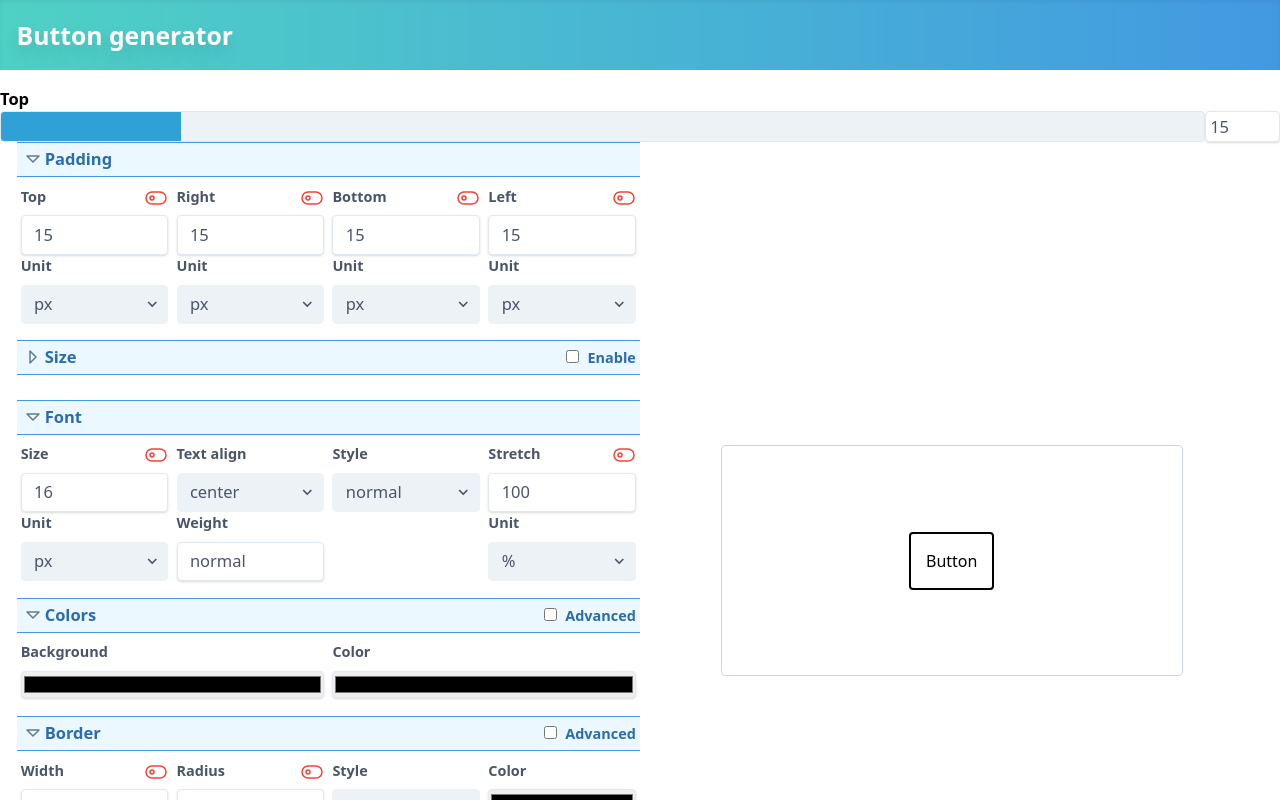
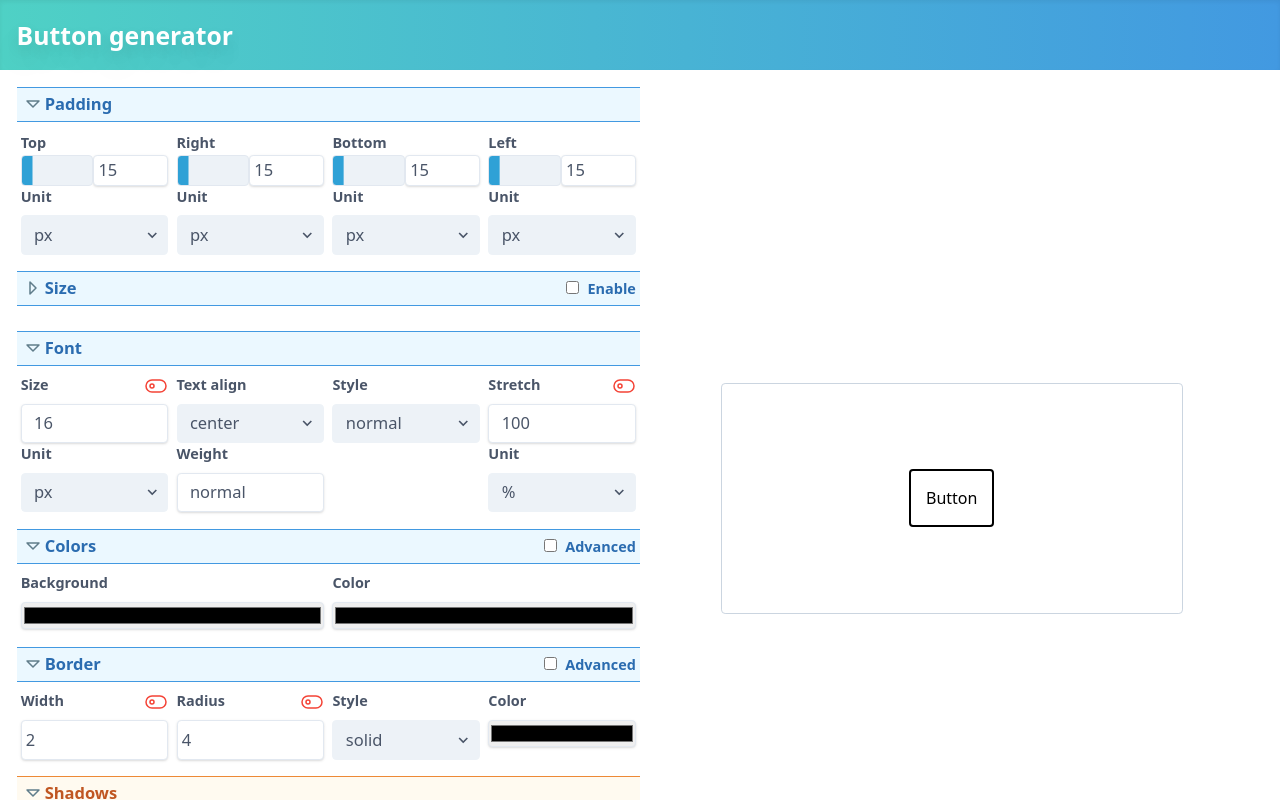
Before and after one commit to Matej-ch/button-generator, a Vue app: page / in a window 1280 px wide. Built offline with nearby package versions, Linux system fonts and the light colour scheme.

Commit message:
ne range slider added to padding

```diff
--- a/src/components/btnGenerator.vue
+++ b/src/components/btnGenerator.vue
@@ -1,8 +1,6 @@
 <template>
 <div class="flex flex-col h-screen justify-between overflow-auto">
     <header-component/>
-
-    <number-input label="Top" :min=0 :max=100 :step=1 :value=15 />
 
     <div class="flex flex-wrap w-full lg:px-4 px-1">
         <div class="flex flex-col flex-wrap lg:w-1/2 sm:w-full">
@@ -46,12 +44,10 @@ import FooterComponent from "@/components/footerComponent";
 import FontOpt from "@/components/fontOpt";
 import ColorOpt from "@/components/colorOpt";
 import ShadowOpt from "@/components/shadowOpt";
-import numberInput from "@/components/numberInput";
 
 export default {
     name: "btnGenerator",
     components: {
-        numberInput,
         ShadowOpt,
         ColorOpt, FontOpt, FooterComponent, HeaderComponent, PreviewBtn, BorderOpt, SizeOpt, PaddingOpt},
     data: function() {
--- a/src/components/numberInput.vue
+++ b/src/components/numberInput.vue
@@ -1,6 +1,6 @@
 <template>
-    <div class="control-item number">
-        <span class="font-bold">{{label}}</span>
+    <div class="control-item number w-full">
+        <span class="text-gray-700 text-sm font-bold mb-2">{{label}}</span>
         <div class="control">
             <slider-input
                 v-show="hasSlider"
--- a/src/components/paddingOpt.vue
+++ b/src/components/paddingOpt.vue
@@ -13,67 +13,32 @@
         </div>
 
         <transition name="fade" mode="out-in">
-            <div class="flex flex-wrap" v-show="!closePadding">
+            <div class="flex flex-wrap w-full" v-show="!closePadding">
                 <div class="w-1/4 px-1">
-                    <span class="flex justify-between">
-                        <label class="text-gray-700 text-sm font-bold mb-2" for="paddingTop">Top</label>
-                        <toggle-icon :state="toggles.top" stateKey="top" @toggleState="toggleState" />
-                    </span>
 
-                    <input
-                        class="shadow appearance-none border rounded w-full py-2 px-3 text-gray-700 leading-tight focus:outline-none focus:shadow-outline"
-                        id="paddingTop"
-                        :type="toggles.top ? 'range' : 'number'"
-                        placeholder="width"
-                        v-model="btnStyle.paddingTop"
-                        tabindex="1">
+                    <number-input label="Top" :min=0 :max=100 :step=1 :value=15 v-model="btnStyle.paddingTop" />
+
                     <Dropdown label="Unit" :obj="units" unitType="paddingTop" :options="['px','pt','pc','em','ex','rem']"></Dropdown>
                 </div>
 
                 <div class="w-1/4 px-1">
-                    <span class="flex justify-between">
-                        <label class="text-gray-700 text-sm font-bold mb-2" for="paddingRight">Right</label>
-                        <toggle-icon :state="toggles.right" stateKey="right" @toggleState="toggleState"/>
-                    </span>
-                    <input
-                        class="shadow appearance-none border rounded w-full py-2 px-3 text-gray-700 leading-tight focus:outline-none focus:shadow-outline"
-                        id="paddingRight"
-                        :type="toggles.right ? 'range' : 'number'"
-                        placeholder="width"
-                        v-model="btnStyle.paddingRight"
-                        tabindex="2">
+
+                    <number-input label="Right" :min=0 :max=100 :step=1 :value=15 v-model="btnStyle.paddingRight" />
+
                     <Dropdown label="Unit" :obj="units" unitType="paddingRight" :options="['px','pt','pc','em','ex','rem']"></Dropdown>
                 </div>
 
                 <div class="w-1/4 px-1">
-                    <span class="flex justify-between">
-                        <label class="text-gray-700 text-sm font-bold mb-2" for="paddingBottom">Bottom</label>
-                        <toggle-icon :state="toggles.bottom" stateKey="bottom" @toggleState="toggleState"/>
-                    </span>
 
-                    <input
-                        class="shadow appearance-none border rounded w-full py-2 px-3 text-gray-700 leading-tight focus:outline-none focus:shadow-outline"
-                        id="paddingBottom"
-                        :type="toggles.bottom ? 'range' : 'number'"
-                        placeholder="width"
-                        v-model="btnStyle.paddingBottom"
-                        tabindex="3">
+                    <number-input label="Bottom" :min=0 :max=100 :step=1 :value=15 v-model="btnStyle.paddingBottom" />
+
                     <Dropdown label="Unit" :obj="units" unitType="paddingBottom" :options="['px','pt','pc','em','ex','rem']"></Dropdown>
                 </div>
 
                 <div class="w-1/4 px-1">
-                    <span class="flex justify-between">
-                        <label class="text-gray-700 text-sm font-bold mb-2" for="paddingLeft">Left</label>
-                        <toggle-icon :state="toggles.left" stateKey="left" @toggleState="toggleState" />
-                    </span>
 
-                    <input
-                        class="shadow appearance-none border rounded w-full py-2 px-3 text-gray-700 leading-tight focus:outline-none focus:shadow-outline"
-                        id="paddingLeft"
-                        :type="toggles.left ? 'range' : 'number'"
-                        placeholder="width"
-                        v-model="btnStyle.paddingLeft"
-                        tabindex="4">
+                    <number-input label="Left" :min=0 :max=100 :step=1 :value=15 v-model="btnStyle.paddingLeft" />
+
                     <Dropdown label="Unit" :obj="units" unitType="paddingLeft" :options="['px','pt','pc','em','ex','rem']"></Dropdown>
                 </div>
             </div>
@@ -84,31 +49,20 @@
 
 <script>
 import Dropdown from "@/components/dropdown";
-import ToggleIcon from "@/components/toggleIcon";
+import NumberInput from "@/components/numberInput";
 
 export default {
     name: "paddingOpt",
-    components: {ToggleIcon, Dropdown},
+    components: {NumberInput, Dropdown},
     props: {
         btnStyle: Object,
         units: Object,
     },
     data: function () {
         return {
-            toggles: {
-                top: false,
-                right: false,
-                bottom: false,
-                left: false,
-            },
             closePadding: false
         }
     },
-    methods: {
-        toggleState(obj) {
-            this.toggles = {... this.toggles,...obj};
-        }
-    }
 }
 </script>
 
```
